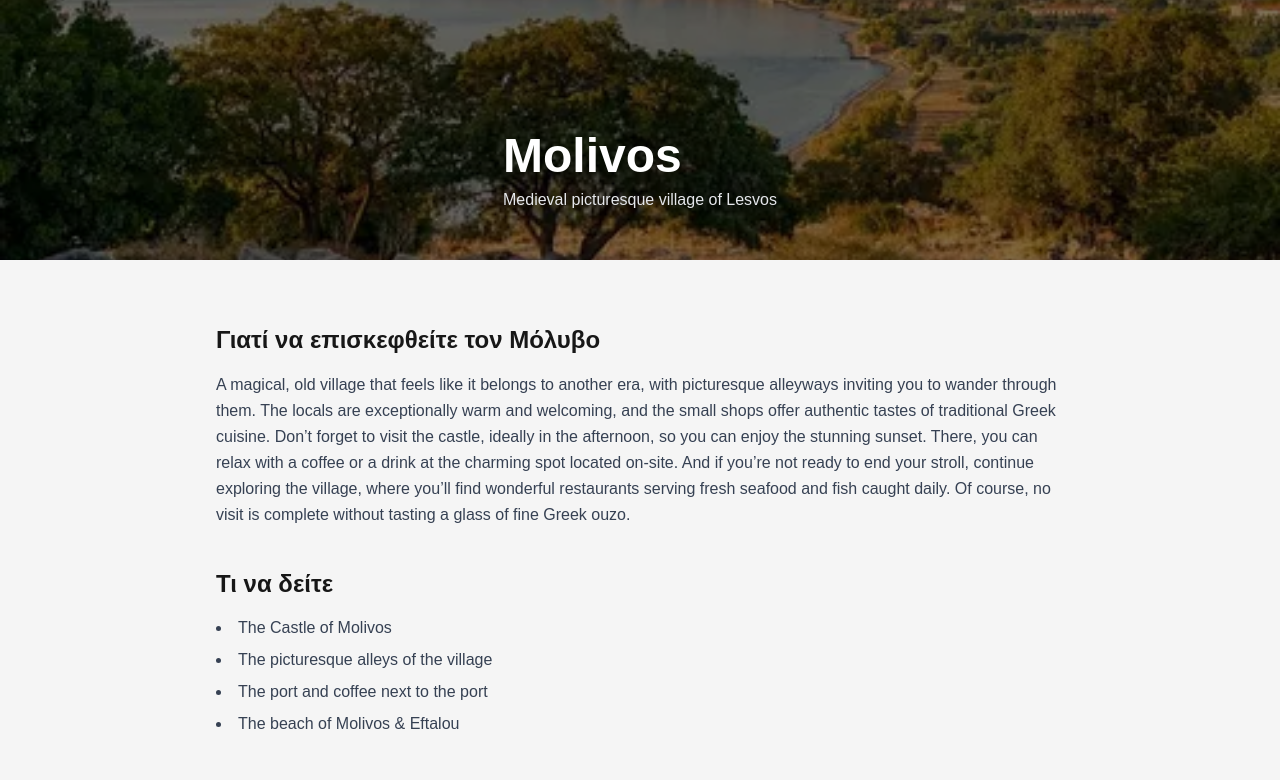
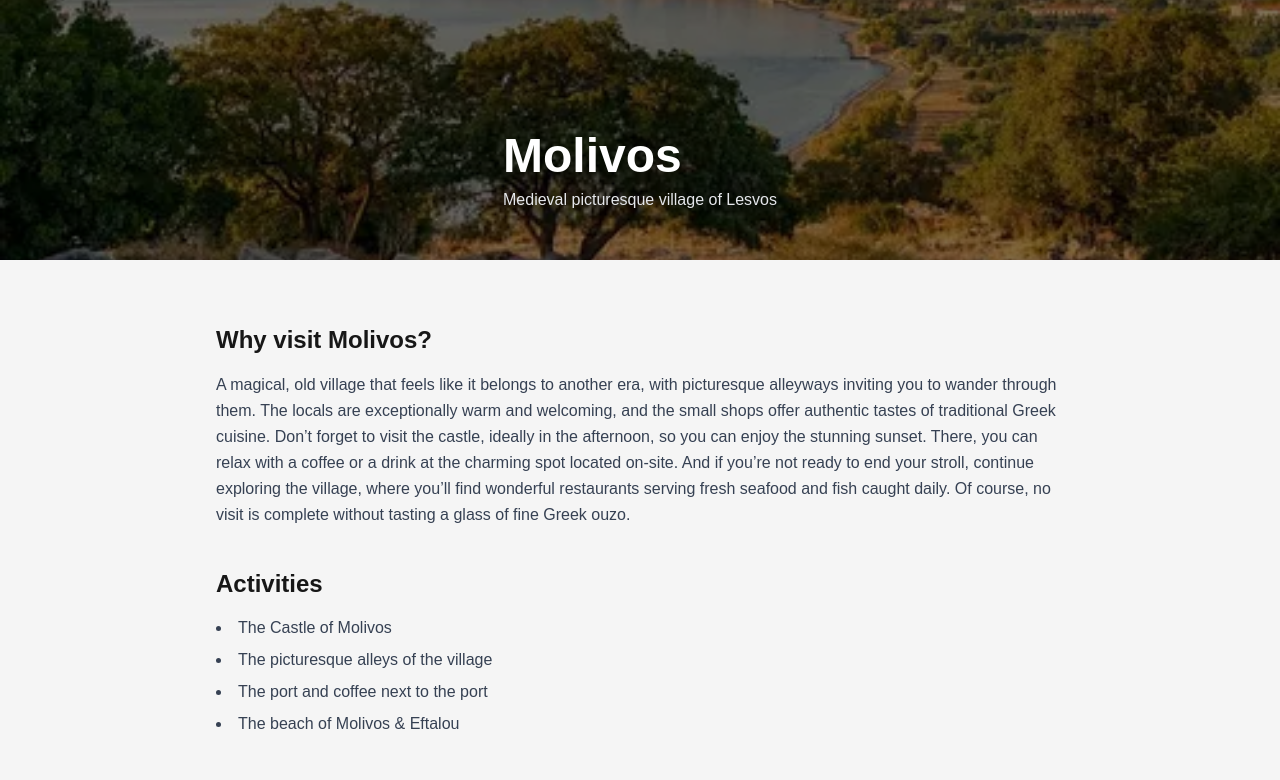
Before and after one commit to amamouridis06/lesvos-travel-guide, a Next.js app: page /villages/molivos in a window 1280 px wide. Shown: the part 380-1160 px from the top of the page. Built offline with nearby package versions, Linux system fonts and the light colour scheme.

Commit message:
Update page.tsx

```diff
--- a/app/villages/molivos/page.tsx
+++ b/app/villages/molivos/page.tsx
@@ -27,7 +27,7 @@ export default function MolyvosPage() {
       <section className="max-w-4xl mx-auto px-6 py-16 space-y-10">
 
         <div>
-          <h2 className="text-2xl font-semibold mb-4">Γιατί να επισκεφθείτε τον Μόλυβο</h2>
+          <h2 className="text-2xl font-semibold mb-4">Why visit Molivos?</h2>
           <p className="text-gray-700 leading-relaxed">
            A magical, old village that feels like it belongs to another era, with picturesque alleyways inviting you to wander through them. The locals are exceptionally warm and welcoming, and the small shops offer authentic tastes of traditional Greek cuisine.
 
@@ -38,7 +38,7 @@ export default function MolyvosPage() {
         </div>
 
         <div>
-          <h2 className="text-2xl font-semibold mb-4">Τι να δείτε</h2>
+          <h2 className="text-2xl font-semibold mb-4">Activities</h2>
           <ul className="list-disc list-inside text-gray-700 space-y-2">
             <li>The Castle of Molivos</li>
             <li>The picturesque alleys of the village</li>
```
